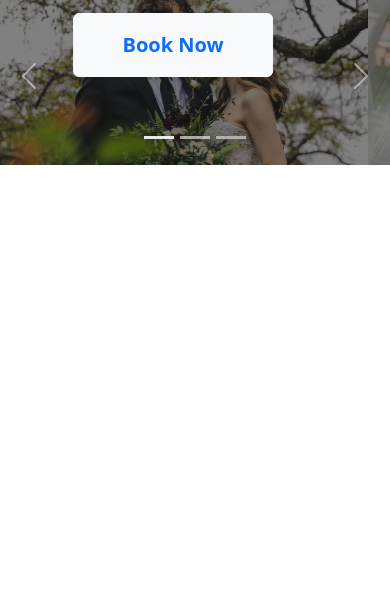
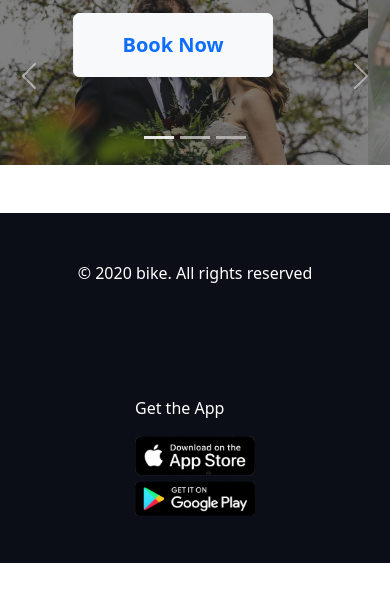
Before and after one commit to Bikash-Dev-Bk/convention-center, a plain HTML site: page index.html in a window 390 px wide. Shown: the part 149-750 px from the top of the page. Drawn offline with nearby package versions, Linux system fonts and the light colour scheme.

Commit message:
footer added

```diff
--- a/index.html
+++ b/index.html
@@ -13,6 +13,7 @@
 <body>
     <header>
         <section>
+          <!-- navbar  -->
             <nav class="navbar navbar-expand-lg py-5">
                 <div class="container">
                   <a class="navbar-brand fw-bold" href="#">Abacus Convention Center</a>
@@ -43,7 +44,8 @@
         </section>
 
         <section>
-            <div id="carouselExampleCaptions" class="carousel slide" data-bs-ride="carousel">
+          <!-- banner  -->
+            <div id="carouselExampleCaptions" class="carousel slide mb-5" data-bs-ride="carousel">
                 <div class="carousel-indicators">
                   <button type="button" data-bs-target="#carouselExampleCaptions" data-bs-slide-to="0" class="active" aria-current="true" aria-label="Slide 1"></button>
                   <button type="button" data-bs-target="#carouselExampleCaptions" data-bs-slide-to="1" aria-label="Slide 2"></button>
@@ -86,6 +88,21 @@
               </div>
         </section>
     </header>
+    <main>
+
+    </main>
+    <footer>
+      <div class="footer-part d-flex justify-content-around align-items-center text-white">
+        <div>
+          <p>© 2020 bike. All rights reserved</p>
+        </div>
+        <div>
+          <p>Get the App</p>
+          <img src="./images/app.png" class="img-fluid" width="120px" alt="">
+        </div>
+      </div>
+
+    </footer>
     <script src="https://cdn.jsdelivr.net/npm/bootstrap@5.2.0/dist/js/bootstrap.bundle.min.js"></script>
 </body>
 </html>
--- a/style.css
+++ b/style.css
@@ -4,3 +4,32 @@
 .banner-header{
     font-size: 60px;
 }
+.footer-part{
+    height: 350px;
+    background-color: #0B0D17;
+}
+
+
+/*--------------------------------------
+                Media Queries
+------------------------------------------ */
+
+
+/*               Mobile device
+------------------------------------------ */
+
+@media only screen and (max-width: 576px) {
+
+    .footer-part{
+        flex-direction: column;
+    }
+
+  }
+
+
+  /*               Tablet device
+------------------------------------------ */
+
+  @media only screen and (min-width: 768px) and (max-width: 992px) {
+
+  }
```
Also changed, not shown: images/app.png (added).
